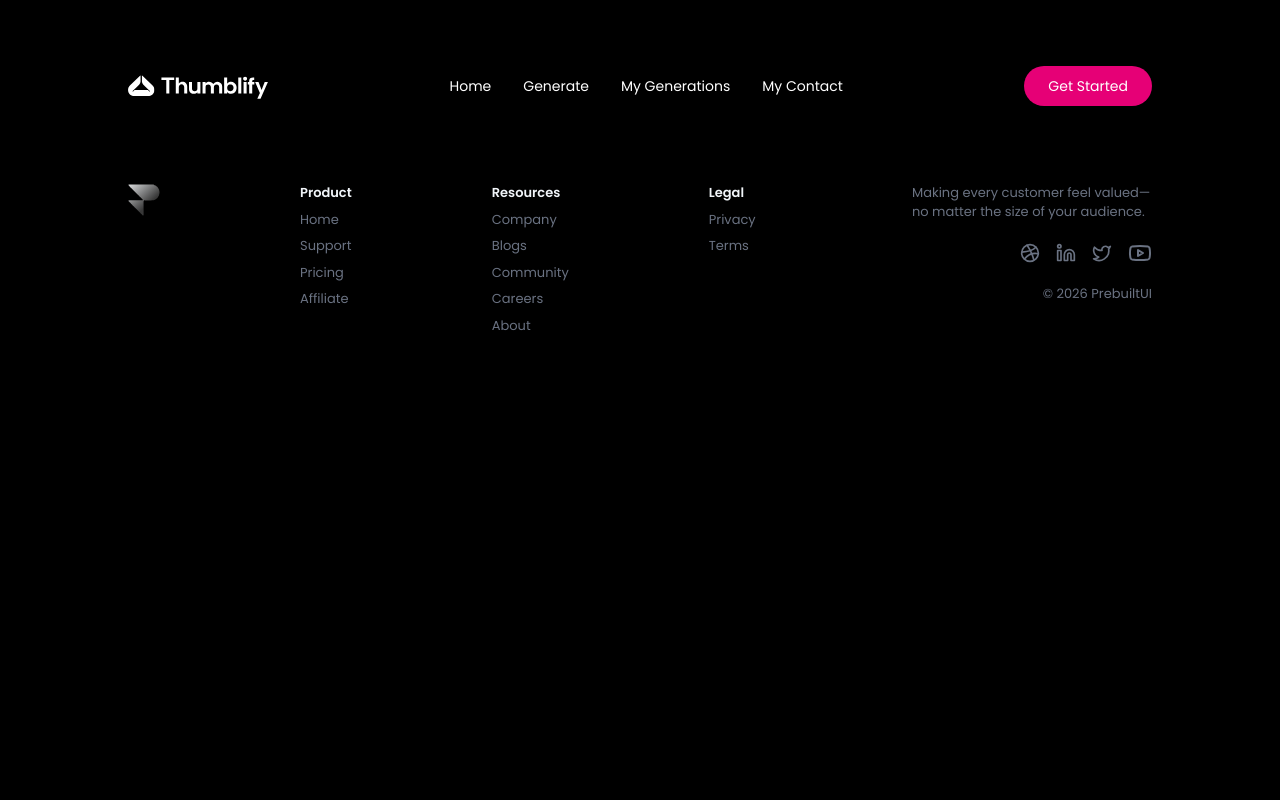
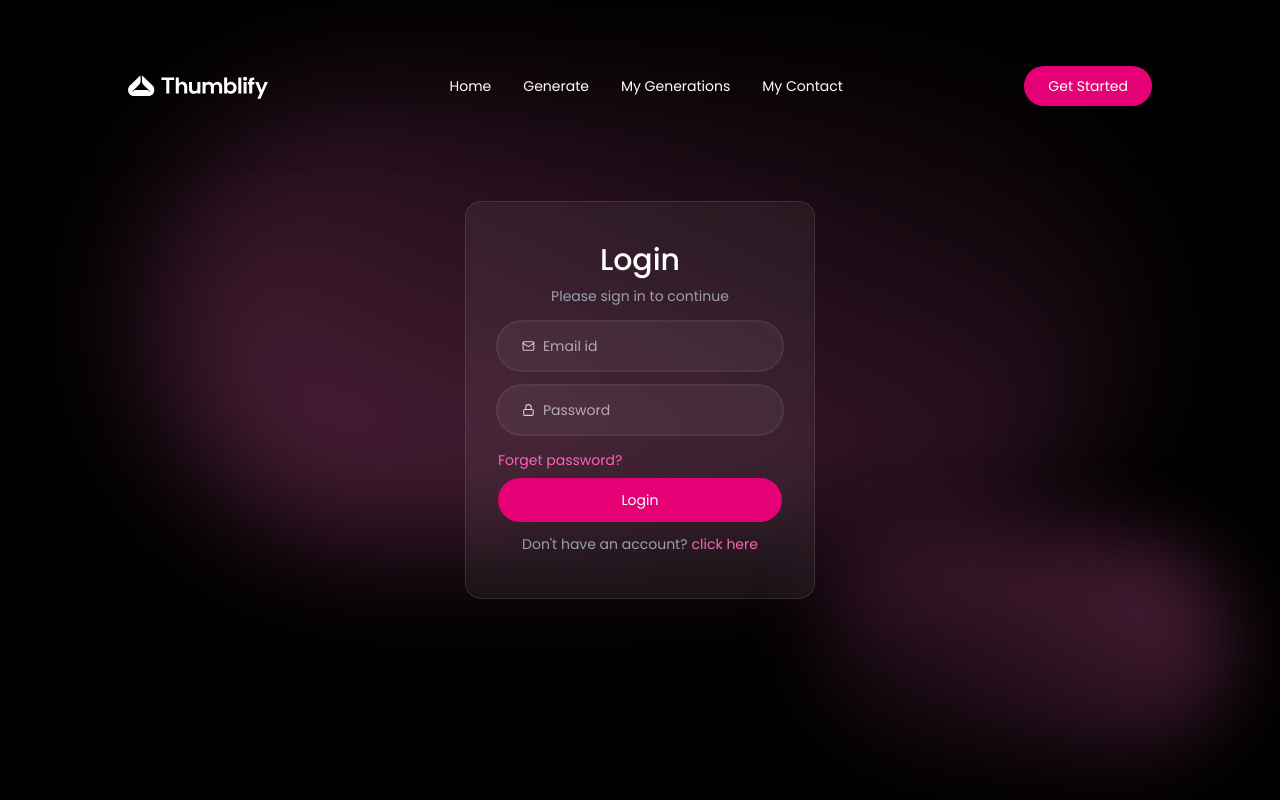
Before and after one commit to kavishkasandaruwan2002/Thumblify, a React (Vite) app in the folder Client/reactjs/: page /login in a window 1280 px wide. Shown: the top 800 px of the page. Built offline with nearby package versions, Linux system fonts and the light colour scheme.

Commit message:
add footer and add loging page

```diff
--- a/Client/reactjs/src/App.tsx
+++ b/Client/reactjs/src/App.tsx
@@ -4,6 +4,11 @@
 import Footer from "./components/Footer";
 import "./globals.css";
 import LenisScroll from "./components/LenisScroll";
+import Genarate from "./pages/Genarate";
+import Mygenaration from "./pages/Mygenaration";
+import Ytpriew from "./pages/Ytpriew";
+import Login from "./components/Login";
+
 
 export default function App() {
     return (
@@ -12,6 +17,12 @@
             <Navbar />
             <Routes>
                 <Route path="/" element={<HomePage />} />
+                <Route path="/generate" element={<Genarate />} />
+                <Route path="/generate/:id" element={<Genarate />} />
+                <Route path="/my-generations" element={<Mygenaration />} />
+                <Route path="/ytpriew" element={<Ytpriew />} />
+                <Route path="/login" element={<Login />} />
+                {/* <Route path="/register" element={<Register />} /> */}
             </Routes>
             <Footer />
         </>
--- a/Client/reactjs/src/components/Footer.tsx
+++ b/Client/reactjs/src/components/Footer.tsx
@@ -13,9 +13,9 @@
                 viewport={{ once: true }}
                 transition={{ type: "spring", stiffness: 280, damping: 70, mass: 1 }}
             >
-                <a href="https://prebuiltui.com?utm_source=pixels">
-                    <img className="size-8 aspect-square" src="/assets/footer-logo.svg" alt="footer logo" width={32} height={32} />
-                </a>
+                <Link to='/'>
+                    <img className="h-8 w-auto object-contain" src="/logo.svg" alt="footer logo" />
+                </Link>
                 {footerData.map((section, index) => (
                     <div key={index}>
                         <p className="text-slate-100 font-semibold">{section.title}</p>
@@ -52,7 +52,7 @@
                         <YoutubeIcon className="size-6 hover:text-pink-500" />
                     </a>
                 </div>
-                <p className="mt-3 text-center">&copy; {new Date().getFullYear()} <a href="https://prebuiltui.com?utm_source=pixels">PrebuiltUI</a></p>
+                <p className="mt-3 text-center">&copy; {new Date().getFullYear()} <a href="/" className="hover:underline">thumblify.ai</a></p>
             </motion.div>
         </footer>
     );
--- /dev/null
+++ b/Client/reactjs/src/components/Login.tsx
@@ -0,0 +1,78 @@
+import React from "react"
+import { useState } from "react"
+
+import SoftBackdrop from "./softbackdrop";
+
+
+const Login = () => {
+    const [state, setState] = useState("login")
+
+    const [formData, setFormData] = useState({
+        name: '',
+        email: '',
+        password: ''
+    })
+
+    const handleChange = (e: React.ChangeEvent<HTMLInputElement>) => {
+        const { name, value } = e.target
+        setFormData(prev => ({ ...prev, [name]: value }))
+    }
+
+    const handleSubmit = (e: React.FormEvent<HTMLFormElement>) => {
+        e.preventDefault()
+        console.log(formData)
+    }
+
+    return (
+        <>
+            <SoftBackdrop />
+            <div className='min-h-screen flex items-center justify-center'>
+                <form
+                    onSubmit={handleSubmit}
+                    className="w-full sm:w-87.5 text-center bg-white/6 border border-white/10 rounded-2xl px-8">
+                    <h1 className="text-white text-3xl mt-10 font-medium">
+                        {state === "login" ? "Login" : "Sign up"}
+                    </h1>
+
+                    <p className="text-gray-400 text-sm mt-2">Please sign in to continue</p>
+
+                    {state !== "login" && (
+                        <div className="flex items-center mt-6 w-full bg-white/5 ring-2 ring-white/10 focus-within:ring-pink-500/60 h-12 rounded-full overflow-hidden pl-6 gap-2 transition-all ">
+                            <svg xmlns="http://www.w3.org/2000/svg" width="16" height="16" viewBox="0 0 24 24" fill="none" stroke="currentColor" className="text-white/60" strokeWidth="2" strokeLinecap="round" strokeLinejoin="round"> <circle cx="12" cy="8" r="5" /> <path d="M20 21a8 8 0 0 0-16 0" /> </svg>
+                            <input type="text" name="name" placeholder="Name" className="w-full bg-transparent text-white placeholder-white/60 border-none outline-none " value={formData.name} onChange={handleChange} required />
+                        </div>
+                    )}
+
+                    <div className="flex items-center w-full mt-4 bg-white/5 ring-2 ring-white/10 focus-within:ring-pink-500/60 h-12 rounded-full overflow-hidden pl-6 gap-2 transition-all ">
+                        <svg xmlns="http://www.w3.org/2000/svg" width="14" height="14" viewBox="0 0 24 24" fill="none" stroke="currentColor" className="text-white/75" strokeWidth="2" strokeLinecap="round" strokeLinejoin="round"> <path d="m22 7-8.991 5.727a2 2 0 0 1-2.009 0L2 7" /> <rect x="2" y="4" width="20" height="16" rx="2" /> </svg>
+                        <input type="email" name="email" placeholder="Email id" className="w-full bg-transparent text-white placeholder-white/60 border-none outline-none " value={formData.email} onChange={handleChange} required />
+                    </div>
+
+                    <div className=" flex items-center mt-4 w-full bg-white/5 ring-2 ring-white/10 focus-within:ring-pink-500/60 h-12 rounded-full overflow-hidden pl-6 gap-2 transition-all ">
+                        <svg xmlns="http://www.w3.org/2000/svg" width="14" height="14" viewBox="0 0 24 24" fill="none" stroke="currentColor" className="text-white/75" strokeWidth="2" strokeLinecap="round" strokeLinejoin="round"> <rect width="18" height="11" x="3" y="11" rx="2" ry="2" /> <path d="M7 11V7a5 5 0 0 1 10 0v4" /> </svg>
+                        <input type="password" name="password" placeholder="Password" className="w-full bg-transparent text-white placeholder-white/60 border-none outline-none" value={formData.password} onChange={handleChange} required />
+                    </div>
+
+                    <div className="mt-4 text-left">
+                        <button className="text-sm text-pink-400 hover:underline">
+                            Forget password?
+                        </button>
+                    </div>
+
+                    <button type="submit" className="mt-2 w-full h-11 rounded-full text-white bg-pink-600 hover:bg-pink-500 transition " >
+                        {state === "login" ? "Login" : "Sign up"}
+                    </button>
+
+                    <p onClick={() => setState(prev => prev === "login" ? "register" : "login")} className="text-gray-400 text-sm mt-3 mb-11 cursor-pointer" >
+                        {state === "login" ? "Don't have an account?" : "Already have an account?"}
+                        <span className="text-pink-400 hover:underline ml-1">click here</span>
+                    </p>
+                </form>
+            </div>
+
+
+        </>
+    )
+}
+
+export default Login
--- /dev/null
+++ b/Client/reactjs/src/components/softbackdrop.tsx
@@ -0,0 +1,12 @@
+
+const SoftBackdrop = () => {
+    return (
+
+        <div className='fixed inset-0 -z-1 pointer-events-none'>
+            <div className='absolute left-1/2 top-20 -translate-x-1/2 w-245 h-115 bg-linear-to-tr from-pink-400/35 to-transparent rounded-full blur-3xl' />
+            <div className='absolute right-12 bottom-10 w-105 h-55 bg-linear-to-bl from-pink-400/35 to-transparent rounded-full blur-2xl' />
+        </div>
+    )
+}
+
+export default SoftBackdrop
--- /dev/null
+++ b/Client/reactjs/src/pages/Genarate .tsx
@@ -0,0 +1,9 @@
+
+
+const Genarate = () => {
+    return (
+        <div>Genarate</div>
+    )
+}
+
+export default Genarate
--- /dev/null
+++ b/Client/reactjs/src/pages/Genarate.tsx
@@ -0,0 +1,7 @@
+const Genarate = () => {
+    return (
+        <div>Genarate</div>
+    )
+}
+
+export default Genarate
--- /dev/null
+++ b/Client/reactjs/src/pages/Mygenaration.tsx
@@ -0,0 +1,9 @@
+
+
+const Mygenaration = () => {
+    return (
+        <div>Mygenaration</div>
+    )
+}
+
+export default Mygenaration
--- /dev/null
+++ b/Client/reactjs/src/pages/Ytpriew.tsx
@@ -0,0 +1,9 @@
+
+
+const Ytpriew = () => {
+    return (
+        <div>Ytpriew</div>
+    )
+}
+
+export default Ytpriew
--- a/Client/reactjs/src/sections/CTASection.tsx
+++ b/Client/reactjs/src/sections/CTASection.tsx
@@ -1,7 +1,11 @@
 'use client'
 import { motion } from "motion/react";
+import { useNavigate } from "react-router-dom";
 
 export default function CTASection() {
+    const navigate = useNavigate();
+
+
     return (
         <motion.div className="max-w-5xl py-16 mt-40 md:pl-20 md:w-full max-md:mx-4 md:mx-auto flex flex-col md:flex-row max-md:gap-6 items-center justify-between text-left bg-linear-to-b from-pink-900 to-pink-950 rounded-2xl p-6 text-white"
             initial={{ y: 150, opacity: 0 }}
@@ -27,13 +31,13 @@
                     Join thousands of creators using AI to Boost their CTR.
                 </motion.p>
             </div>
-            <motion.button className="px-12 py-3 text-slate-800 bg-white hover:bg-slate-200 rounded-full text-sm mt-4"
+            <motion.button onClick={() => navigate('/generate')} className="px-12 py-3 text-slate-800 bg-white hover:bg-slate-200 rounded-full text-sm mt-4"
                 initial={{ y: 80, opacity: 0 }}
                 whileInView={{ y: 0, opacity: 1 }}
                 viewport={{ once: true }}
                 transition={{ type: "spring", stiffness: 280, damping: 70, mass: 1 }}
             >
-                Get Started
+                Generate free thumbnail
             </motion.button>
         </motion.div>
     );
--- a/Client/reactjs/src/sections/ContactSection.tsx
+++ b/Client/reactjs/src/sections/ContactSection.tsx
@@ -6,7 +6,7 @@
 export default function ContactSection() {
     return (
         <div className="px-4 md:px-16 lg:px-24 xl:px-32">
-            <SectionTitle text1="Contact" text2="Grow your Chanel" text3="Have quections about  our Ai?Ready to Scale your Views?Let's Talk ." />
+            <SectionTitle text1="Contact" text2="Grow your Chanel" text3="Have quections about  our Ai?Ready to Scale your Views?Let's Talk " />
             <form onSubmit={(e) => e.preventDefault()} className='grid sm:grid-cols-2 gap-3 sm:gap-5 max-w-2xl mx-auto text-slate-300 mt-16 w-full' >
                 <motion.div
                     initial={{ y: 150, opacity: 0 }}
```
